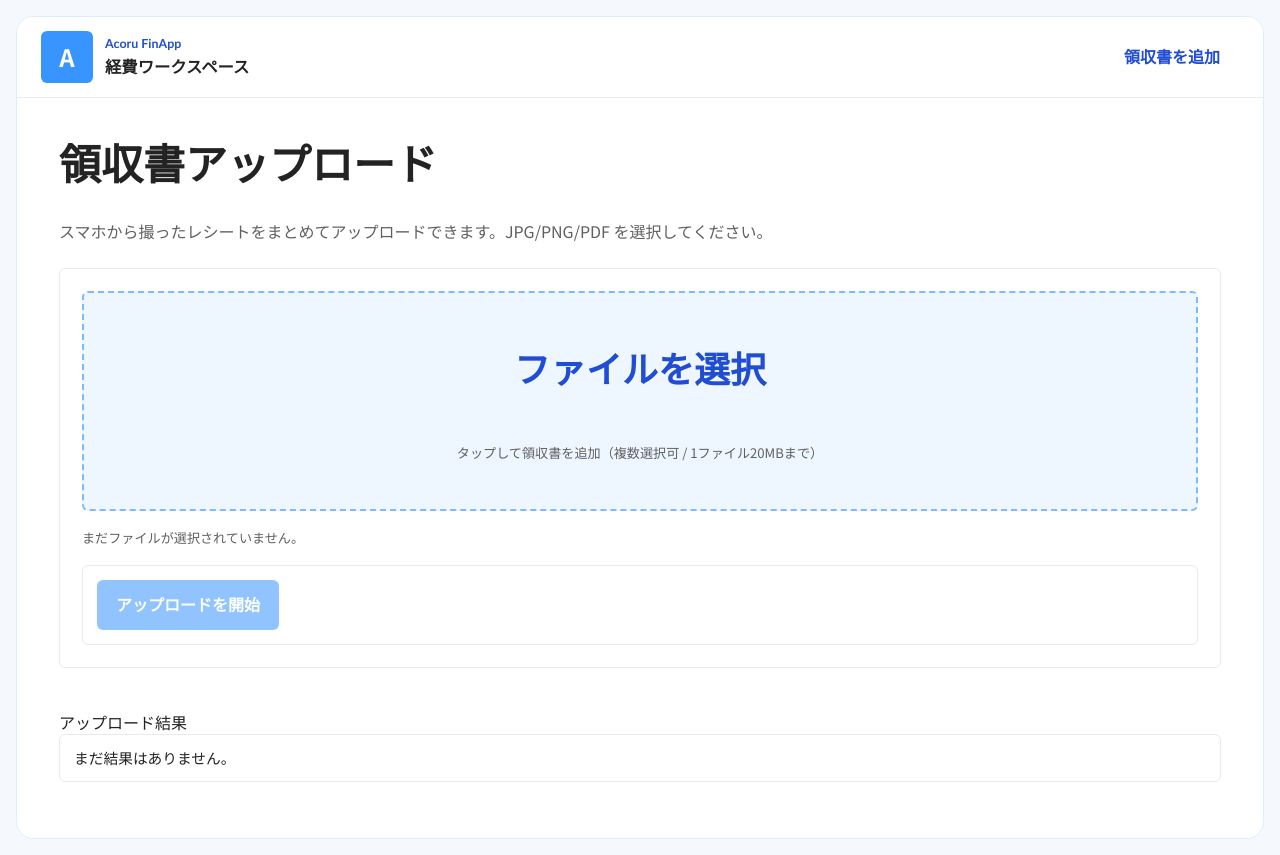
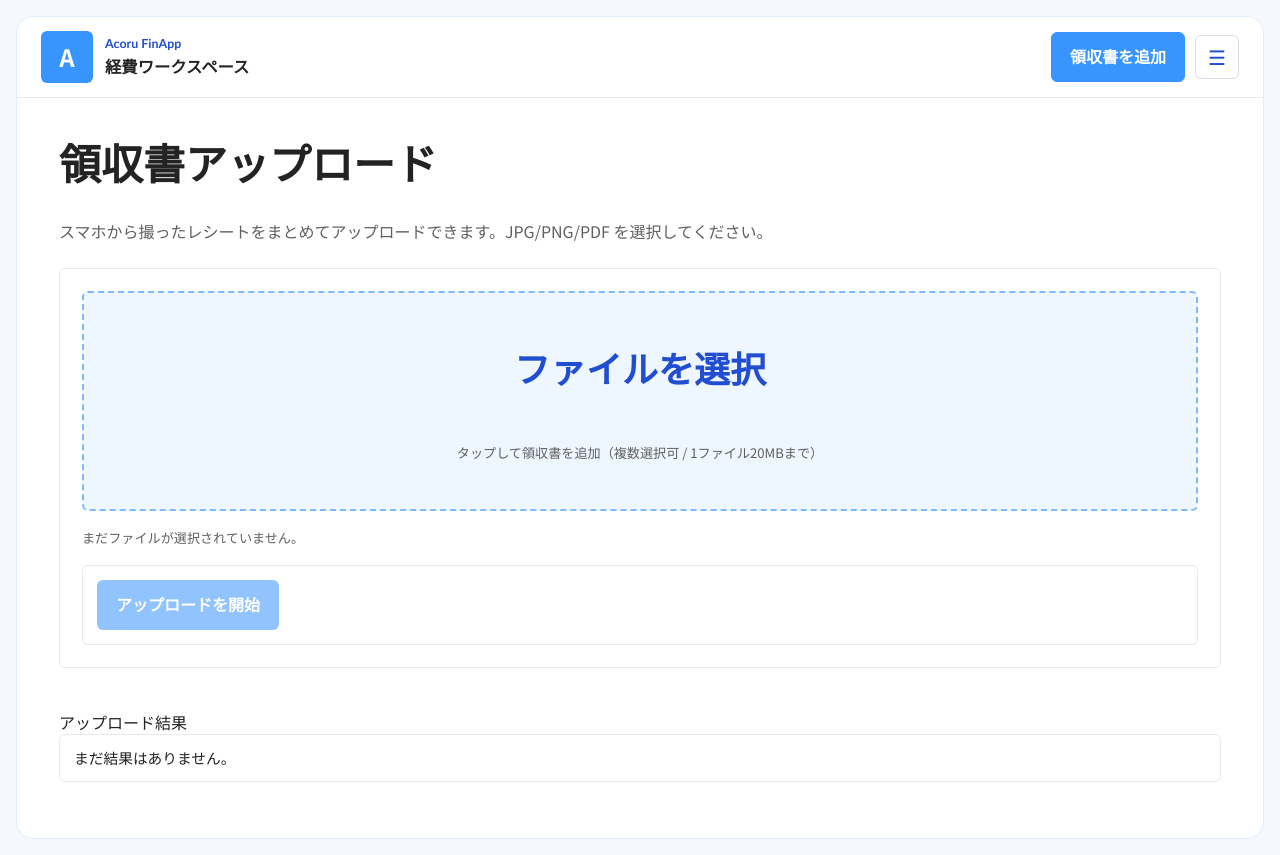
Before and after one commit to ANOSkdy/acoru_finapp, a Next.js app: page /upload in a window 1280 px wide. Built offline with nearby package versions, Linux system fonts and the light colour scheme.

Commit message:
style: reduce header visual weight

```diff
--- a/app/styles/header.css
+++ b/app/styles/header.css
@@ -1,22 +1,5 @@
-.app-header-copy {
-  max-width: 760px;
-  display: grid;
-  gap: 14px;
-}
-
-.app-header-copy h1 {
-  margin: 0;
-  font-size: 3.44rem;
-  font-weight: 700;
-  line-height: 1.6;
-}
-
-.app-header-copy p {
-  max-width: 620px;
-  margin: 0;
-  color: rgba(255, 255, 255, .92);
-  font-size: 1.1rem;
-  line-height: 1.8;
+.app-header-brand {
+  min-width: 0;
 }
 
 .app-header-actions {
@@ -26,31 +9,28 @@
 }
 
 .header-cta {
-  background: #fff;
-  color: var(--brand-blue-dark);
-  border-color: #fff;
+  background: var(--brand-blue);
+  color: #fff;
+  border-color: var(--brand-blue);
   white-space: nowrap;
 }
 
 .menu-toggle {
-  display: none;
-  width: 46px;
-  height: 46px;
+  display: inline-flex;
+  width: 44px;
+  height: 44px;
   align-items: center;
   justify-content: center;
   border-radius: 6px;
-  border: 1px solid rgba(255, 255, 255, .72);
-  background: rgba(255, 255, 255, .12);
-  color: #fff;
-  font-size: 1.35rem;
+  border: 1px solid var(--line-strong);
+  background: #fff;
+  color: var(--brand-blue-dark);
+  font-size: 1.25rem;
   line-height: 1;
 }
 
-@media (max-width: 1099px) {
-  .header-cta { display: none; }
-  .menu-toggle { display: inline-flex; }
+@media (max-width: 640px) {
+  .header-cta {
+    display: none;
+  }
 }
-
-@media (max-width: 640px) {
-  .app-header-copy h1 { font-size: 2.25rem; }
-}
```
